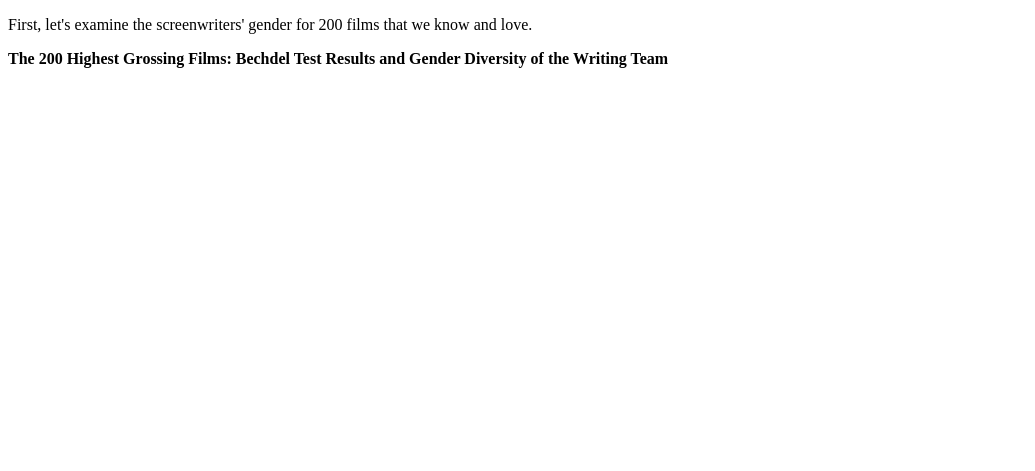
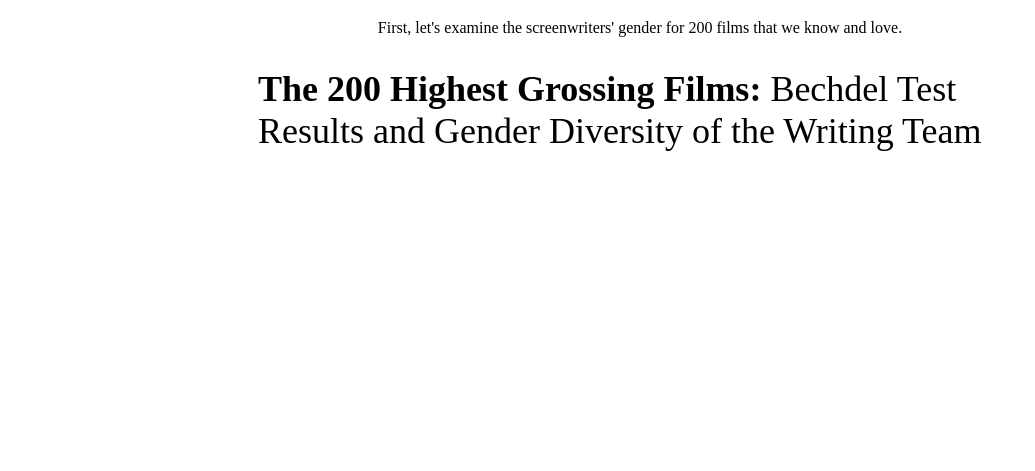
Before and after one commit to Fiery51/EC-Challenge, a plain HTML site: page readmore.html in a window 1280 px wide. Shown: the whole page, without its empty margins (0-1035 px from the left). Drawn offline with Linux system fonts and the light colour scheme.

Commit message:
Update readmore.html
Left aligned and got it to the top

```diff
--- a/readmore.html
+++ b/readmore.html
@@ -1,16 +1,40 @@
 <!DOCTYPE html>
 <html>
   <head>
-    <title><center>Bechdel Test</center></title>
+    <title>Bechdel Test</title>
+    <style>
+      .top {
+        text-align: center;
+        margin: 0;
+        display: flex;
+        flex-direction: column;
+        justify-content: center;
+        align-items: center;
+        height: 5vh;
+      }
+
+      .secondTop {
+        text-align: center;
+        font-size: 36px;
+        margin-top: 20px; /* Adjust the margin-top value as needed */
+        height: 50vh;
+        margin-left: 250px; /* Adjust the left margin as needed */
+        margin-right: 250px; /* Adjust the right margin as needed */
+        text-align: left; /* Left-justify the text */
+      }
+    </style>
   </head>
   <body>
-    <p>
-      First, let's examine the screenwriters' gender for 200 films that we know
-      and love.
-    </p>
-    <b>
-      The 200 Highest Grossing Films: Bechdel Test Results and Gender Diversity
-      of the Writing Team
-    </b>
+    <div class="top">
+      <p>
+        First, let's examine the screenwriters' gender for 200 films that we
+        know and love.
+      </p>
+    </div>
+
+    <div class="secondTop">
+      <b>The 200 Highest Grossing Films:</b> Bechdel Test Results and Gender
+      Diversity of the Writing Team
+    </div>
   </body>
 </html>
```
